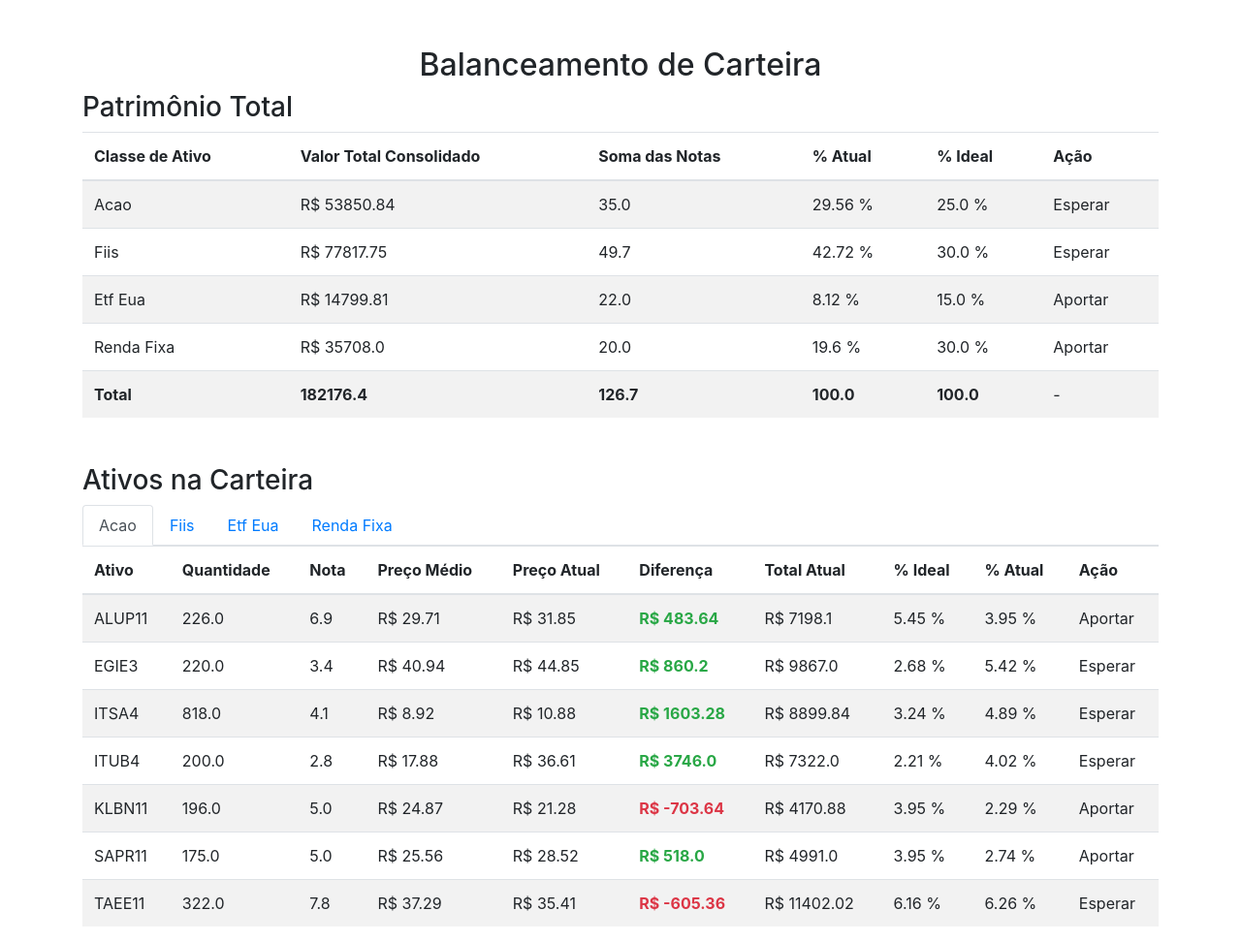
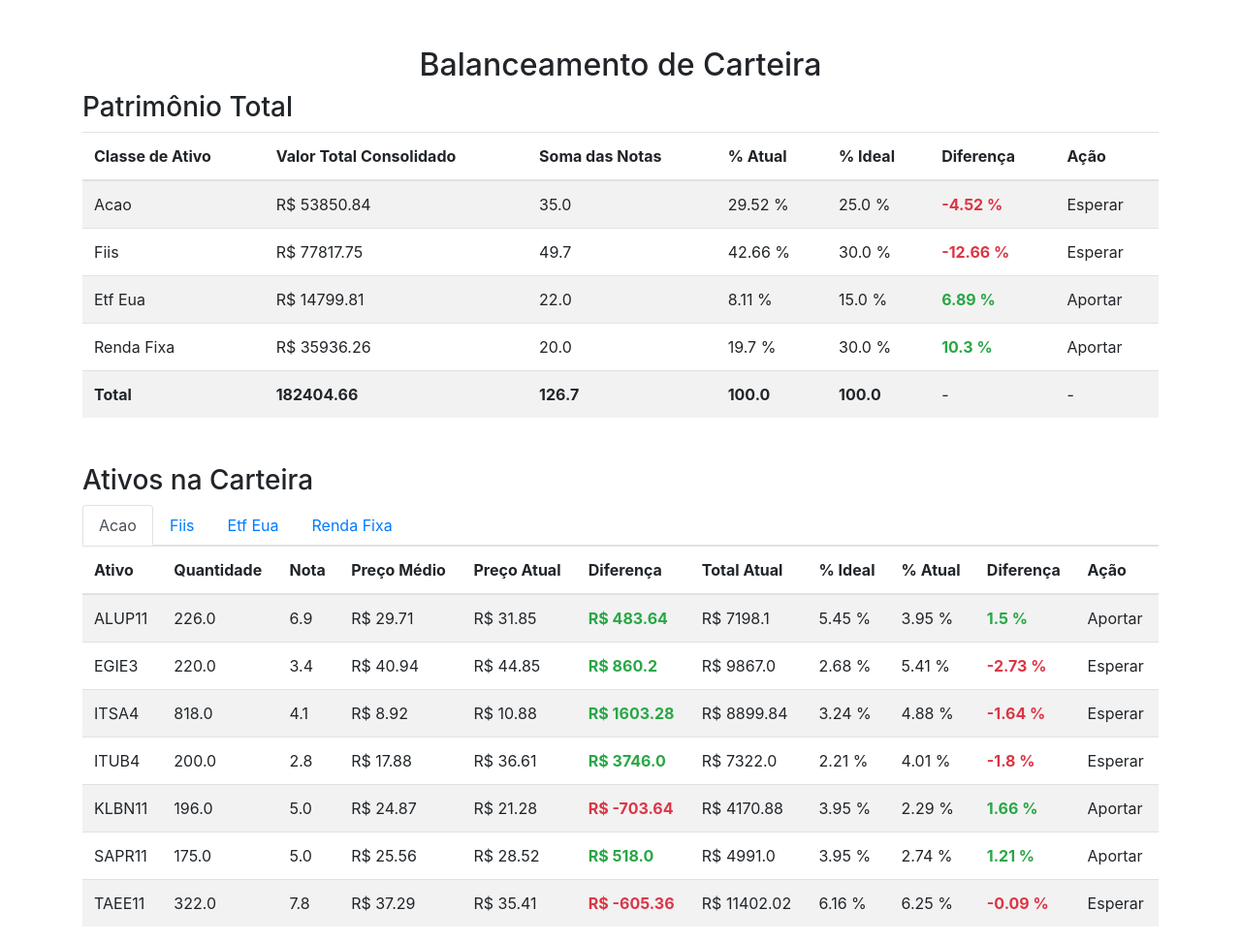
Before and after one commit to andredemelo/essentia-invest-web, a Flask app: page /balanceamento_carteira in a window 1280 px wide. Shown: the whole page at 97% size. Run offline with Flask 3, Linux system fonts and the light colour scheme; a user stored in the database is signed in; data comes from the database, SQL or seed files in the repository; both versions use the stored data as it was after the commit; some libraries are stand-ins or nearby versions.

Commit message:
Incluindo diferença de porcentagem da classe e dos ativos.

```diff
--- a/service/balanceamento_carteira_service.py
+++ b/service/balanceamento_carteira_service.py
@@ -40,7 +40,7 @@ def consulta_balanceamento_carteira(session):
                     quantidade = 231.89
                     preco_medio = 98.52
                 elif ativo[1] == 'TREND DI FIC FI RF SIMPLES':
-                    quantidade = 7316.53
+                    quantidade = 7499.14
                     preco_medio = 1.24
                 elif ativo[1] == 'TREND INB FIC FI RF SIMPLES':
                     quantidade = 555.75
@@ -77,10 +77,12 @@ def consulta_balanceamento_carteira(session):
         porcentagem_ideal = porcentagem_ideal[0] if porcentagem_ideal else 0
         porcentagem_atual = (dados['total_valor'] / total_patrimonio) * 100 if total_patrimonio != 0 else 0
         necessidade_aporte = 'Aportar' if porcentagem_atual < porcentagem_ideal else 'Esperar'
+        diferenca_porcentagem = round(porcentagem_ideal - porcentagem_atual, 2)
         consolidado_classe[classe].update({
             'porcentagem_atual': round(porcentagem_atual, 2),
             'porcentagem_ideal': porcentagem_ideal,
-            'necessidade_aporte': necessidade_aporte
+            'necessidade_aporte': necessidade_aporte,
+            'diferenca_aporte': diferenca_porcentagem
         })
         soma_porcentagem_atual += porcentagem_atual
         soma_porcentagem_ideal += porcentagem_ideal
@@ -106,6 +108,9 @@ def consulta_balanceamento_carteira(session):
         # Adiciona Ação de Aportar ou Esperar
         necessidade_aporte = 'Aportar' if porcentagem_atual < porcentagem_ideal_atualizado else 'Esperar'
         ativo['necessidade_aporte'] = necessidade_aporte
+
+        diferenca_aporte = porcentagem_ideal_atualizado - porcentagem_atual
+        ativo['diferenca_aporte'] = round(diferenca_aporte, 2)
 
     return render_template('balanceamento_carteira.html', dados_ativos=dados_ativos, consolidado_classe=consolidado_classe, total_patrimonio=total_patrimonio,
                            soma_total_valor=soma_total_valor, soma_total_notas=soma_total_notas,
--- a/service/transacao_service.py
+++ b/service/transacao_service.py
@@ -41,7 +41,7 @@ def import_transacoes(filepath, user_id):
     else:
         df = pd.read_excel(filepath)
 
-    for row in df.iterrows():
+    for _, row in df.iterrows():
         existe_transacao = transacao_repository.consulta_transacoes(user_id, row)
 
         if not existe_transacao:
--- a/templates/balanceamento_carteira.html
+++ b/templates/balanceamento_carteira.html
@@ -19,6 +19,7 @@
                     <th>Soma das Notas</th>
                     <th>% Atual</th>
                     <th>% Ideal</th>
+                    <th>Diferença</th>
                     <th>Ação</th>
                 </tr>
             </thead>
@@ -30,6 +31,9 @@
                     <td>{{ dados.total_notas }}</td>
                     <td>{{ dados.porcentagem_atual }} %</td>
                     <td>{{ dados.porcentagem_ideal }} %</td>
+                    <td class="font-weight-bold {% if dados.diferenca_aporte < 0 %}text-danger{% elif dados.diferenca_aporte > 0 %}text-success{% endif %}">
+                        {{ dados.diferenca_aporte }} %
+                    </td>
                     <td>{{ dados.necessidade_aporte }}</td>
                 </tr>
                 {% endfor %}
@@ -39,6 +43,7 @@
                     <td><strong>{{ soma_total_notas }}</strong></td>
                     <td><strong>{{ soma_porcentagem_atual }}</strong></td>
                     <td><strong>{{ soma_porcentagem_ideal }}</strong></td>
+                    <td> - </td>
                     <td> - </td>
                 </tr>
             </tbody>
@@ -72,6 +77,7 @@
                                     <th>Total Atual</th>
                                     <th>% Ideal</th>
                                     <th>% Atual</th>
+                                    <th>Diferença</th>
                                     <th>Ação</th>
                                 </tr>
                             </thead>
@@ -89,6 +95,9 @@
                                     <td>R$ {{ ativo.total_atual }}</td>
                                     <td>{{ ativo.porcentagem_ideal }} %</td>
                                     <td>{{ ativo.porcentagem_atual }} %</td>
+                                    <td class="font-weight-bold {% if ativo.diferenca_aporte < 0 %}text-danger{% elif ativo.diferenca_aporte > 0 %}text-success{% endif %}">
+                                        {{ ativo.diferenca_aporte }} %
+                                    </td>
                                     <td>{{ ativo.necessidade_aporte }}</td>
                                 </tr>
                                 {% endfor %}
```
Also changed, not shown: database.db, 1 other file.
